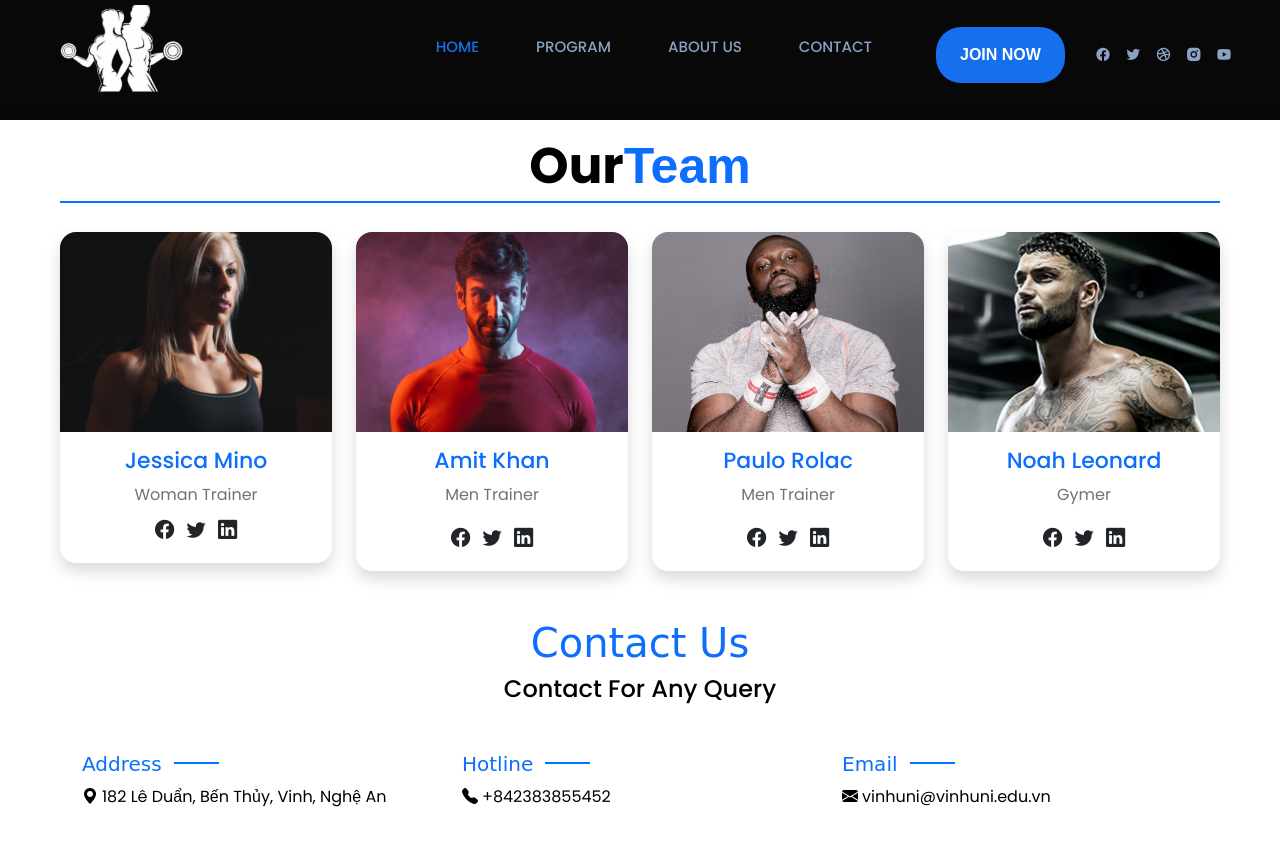
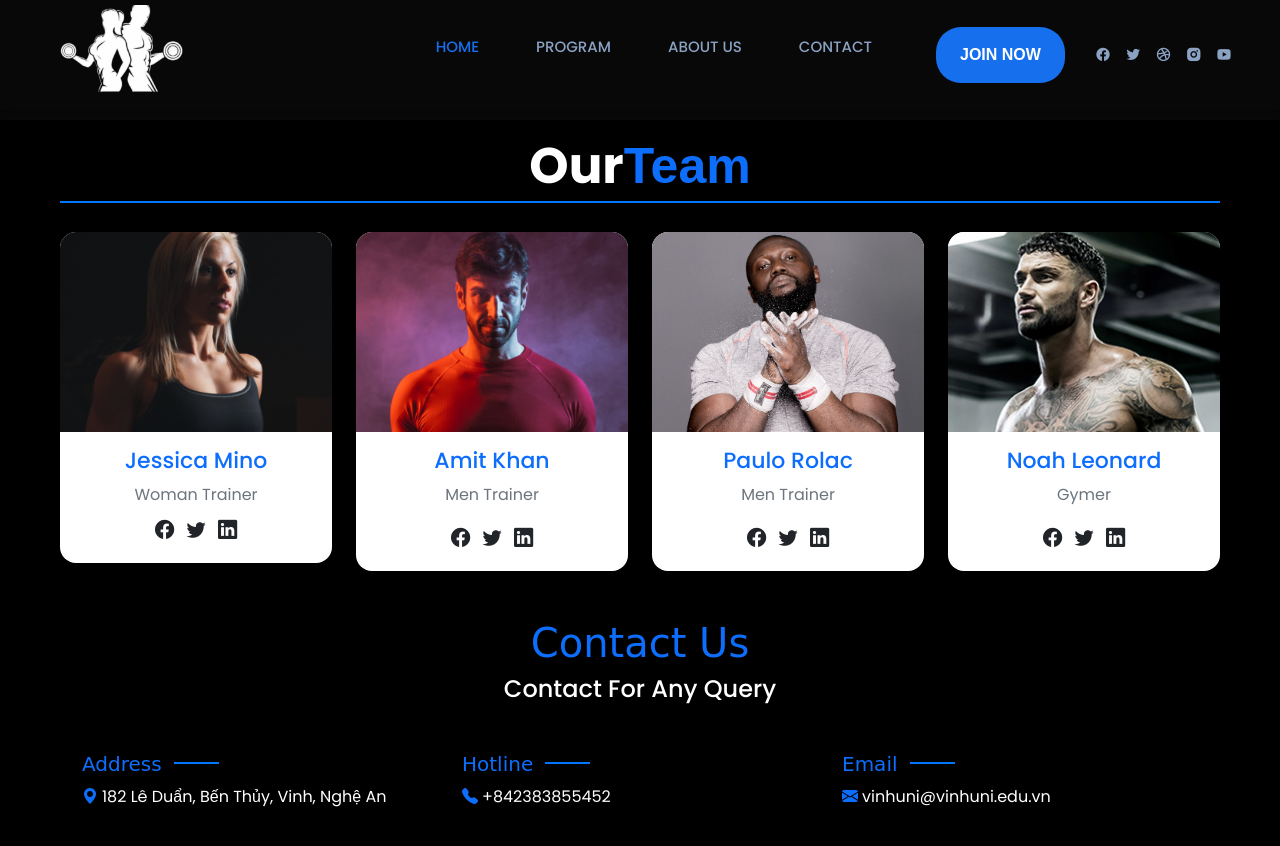
Before and after one commit to Nntienquang/Main-Fitness, a plain HTML site: page contact.html in a window 1280 px wide. Shown: the top 846 px of the page. Drawn offline with nearby package versions, Linux system fonts and the light colour scheme.

Commit message:
up contact

```diff
--- a/contact.html
+++ b/contact.html
@@ -53,8 +53,8 @@
   </nav>
 </div>
 <!--Team-->
-  <div class="team container-fluid bg-white" style="margin-top:120px">
-    <h1 class="text-center display-4 fw-bold text-black px-5 py-3" style="font-size: 50px;" >
+  <div class="team container-fluid bg-black" style="margin-top:120px">
+    <h1 class="text-center display-4 fw-bold text-white px-5 py-3" style="font-size: 50px;" >
       Our<span class="text-primary" style="font-family: 'MV Boli', sans-serif;">Team</span>
     </h1>
     <div class="team_box row g-4 px-5 justify-content-center">
@@ -117,26 +117,26 @@
     </div>
   </div>
 <!-- contact us -->
-<div class="container-fluid py-5 bg-white">
+<div class="container-fluid py-5 bg-black">
   <div class="container">
       <div class="text-center">
-          <h5 class="text-primary ff-secondary fs-1">Contact Us</h5>
-          <h1 class="mb-5 fs-4 text-black">Contact For Any Query</h1>
+          <h1 class="text-primary ff-secondary">Contact Us</h1>
+          <h5 class="mb-5 fs-4 text-white">Contact For Any Query</h5>
       </div>
       <div class="row g-4">
           <div class="col-12">
               <div class="row gy-4">
                   <div class="col-md-4">
                       <h5 class="section-title ff-secondary text-primary">Address</h5>
-                      <p class="text-black"><i class="bi bi-geo-alt-fill me-1"></i>182 Lê Duẩn, Bến Thủy, Vinh, Nghệ An</p>
+                      <p class="text-white"><i class="bi bi-geo-alt-fill me-1 text-primary"></i>182 Lê Duẩn, Bến Thủy, Vinh, Nghệ An</p>
                   </div>
                   <div class="col-md-4">
                       <h5 class="section-title ff-secondary text-primary">Hotline</h5>
-                      <p class="text-black"><i class="bi bi-telephone-fill me-1 "></i>+842383855452</p>
+                      <p class="text-white"><i class="bi bi-telephone-fill me-1 text-primary "></i>+842383855452</p>
                   </div>
                   <div class="col-md-4">
                       <h5 class="section-title ff-secondary text-primary">Email</h5>
-                      <p class="text-black"><i class="bi bi-envelope-fill me-1"></i></i>vinhuni@vinhuni.edu.vn</p>
+                      <p class="text-white"><i class="bi bi-envelope-fill me-1 text-primary"></i></i>vinhuni@vinhuni.edu.vn</p>
                   </div>
               </div>
           </div>
```
